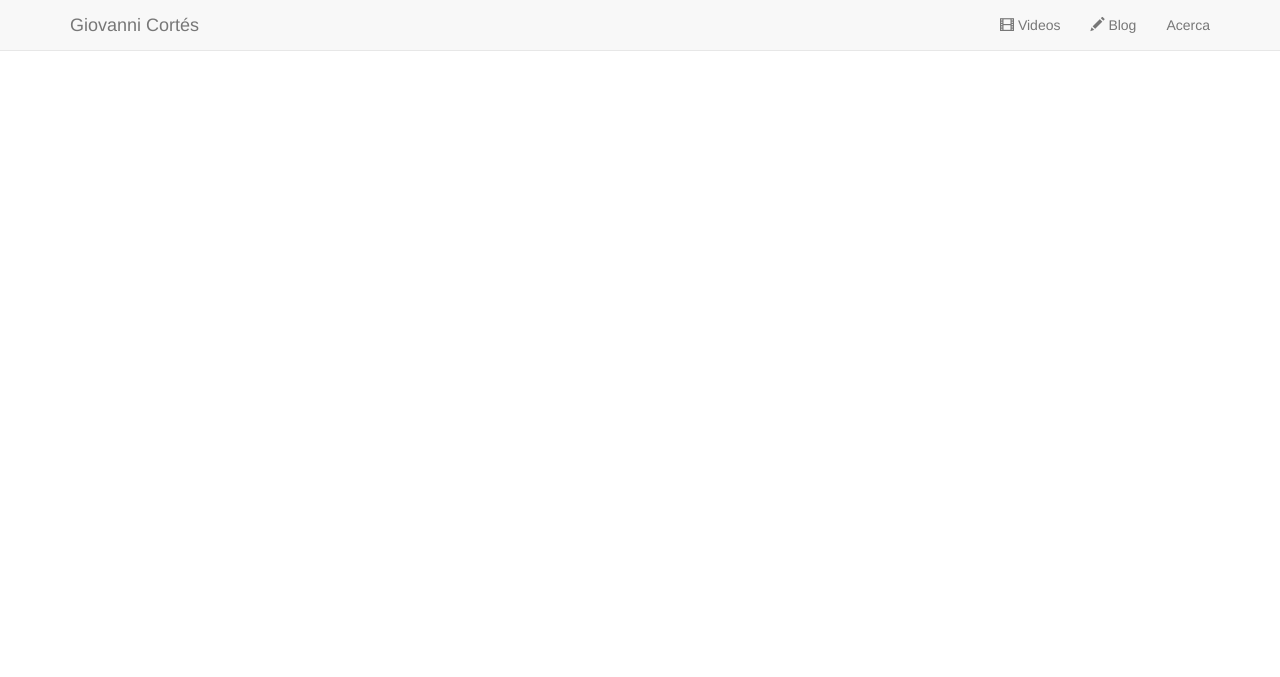
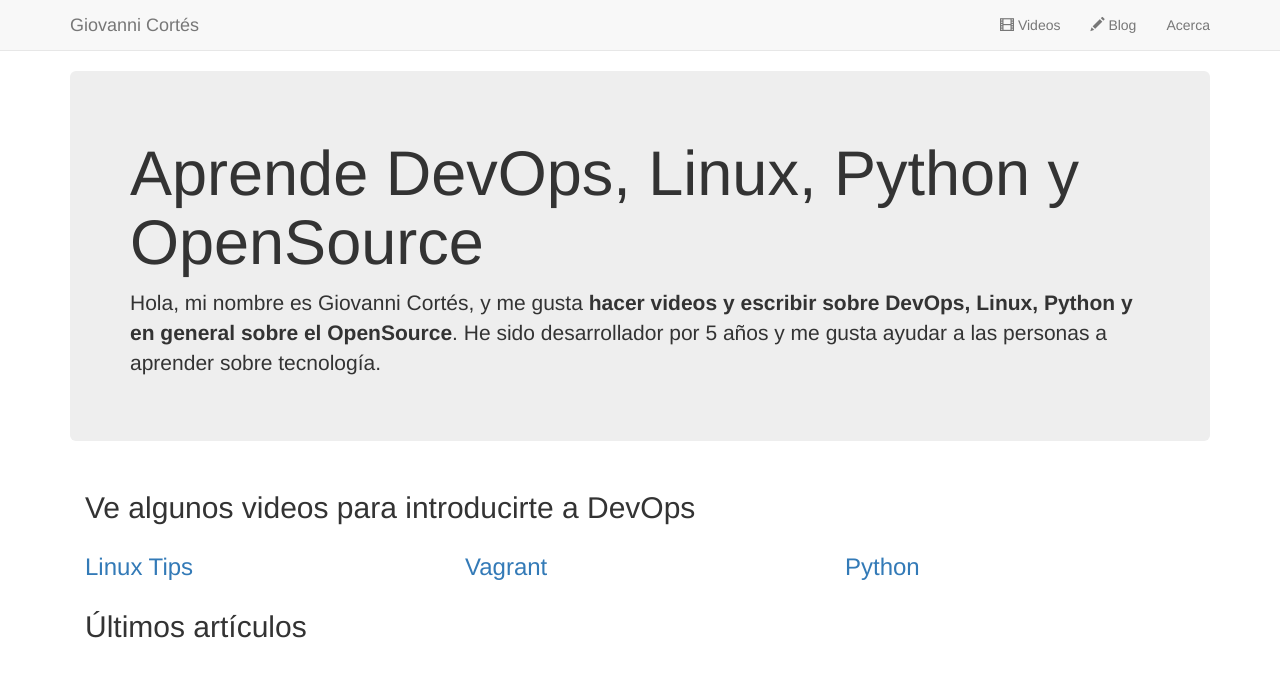
Before and after one commit to Gidrek/giovannicortes_old, a Jekyll site: the page built from index.html, in a window 1280 px wide. Shown: the top 677 px of the page. Built offline with Jekyll 4.4.1, drawn with Linux system fonts in a browser that asks for light colours.

Commit message:
first index.html template

```diff
--- a/_config.yml
+++ b/_config.yml
@@ -23,14 +23,6 @@
 github_username:  gidrek
 youtube_channel:
 
-links:
-  - title: acerca
-    url: /acerca
-  - title: videos
-    url: /videos
-  - title: blog
-    url: /blog
-
 # Build settings
 markdown: kramdown
 gems:
--- a/_layouts/default.html
+++ b/_layouts/default.html
@@ -5,6 +5,10 @@
     <body>
      {% include header.html %}
 
+     <div class="container">
+         {{ content }}
+     </div>
+
      {% include footer.html %}
 
      <script src="https://ajax.googleapis.com/ajax/libs/jquery/1.12.4/jquery.min.js"></script>
--- a/index.html
+++ b/index.html
@@ -2,3 +2,44 @@
 layout: default
 title: Inicio
 ---
+
+<div class="jumbotron">
+    <h1>Aprende DevOps, Linux, Python y OpenSource</h1>
+
+    <p>Hola, mi nombre es Giovanni Cortés, y me gusta <strong>hacer videos y escribir sobre
+        DevOps, Linux, Python y en general sobre el OpenSource</strong>. He sido desarrollador
+        por 5 años y me gusta ayudar a las personas a aprender sobre tecnología.
+    </p>
+</div>
+
+<div class="col-md-12">
+    <h2>Ve algunos videos para introducirte a DevOps</h2>
+</div>
+
+<div class="col-md-4 video-box">
+    <article>
+        <h3>
+            <a href="">Linux Tips</a>
+        </h3>
+    </article>
+</div>
+
+<div class="col-md-4 video-box">
+    <article>
+        <h3>
+            <a href="">Vagrant</a>
+        </h3>
+    </article>
+</div>
+
+<div class="col-md-4 video-box">
+    <article>
+        <h3>
+            <a href="">Python</a>
+        </h3>
+    </article>
+</div>
+
+<div class="col-md-12">
+    <h2>Últimos artículos</h2>
+</div>
```
